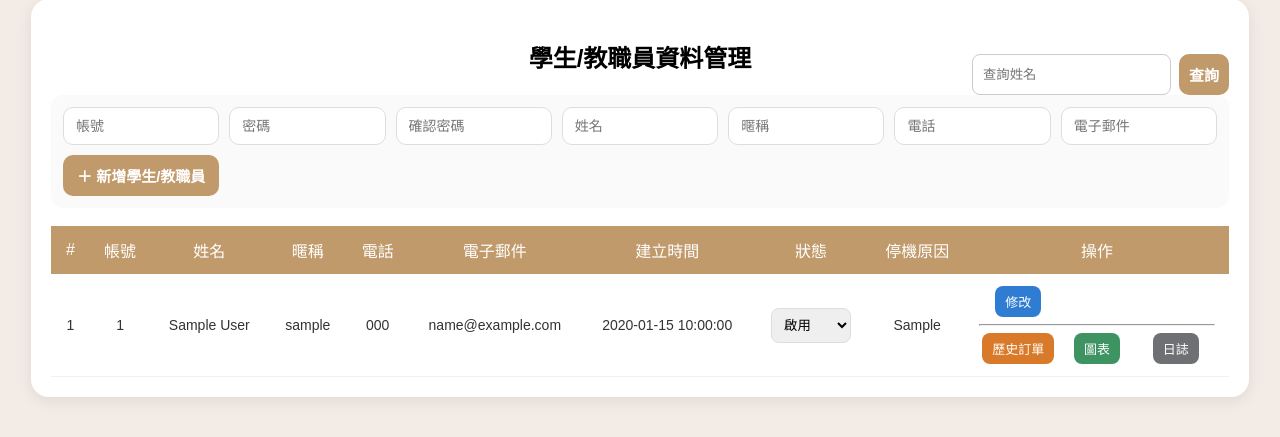
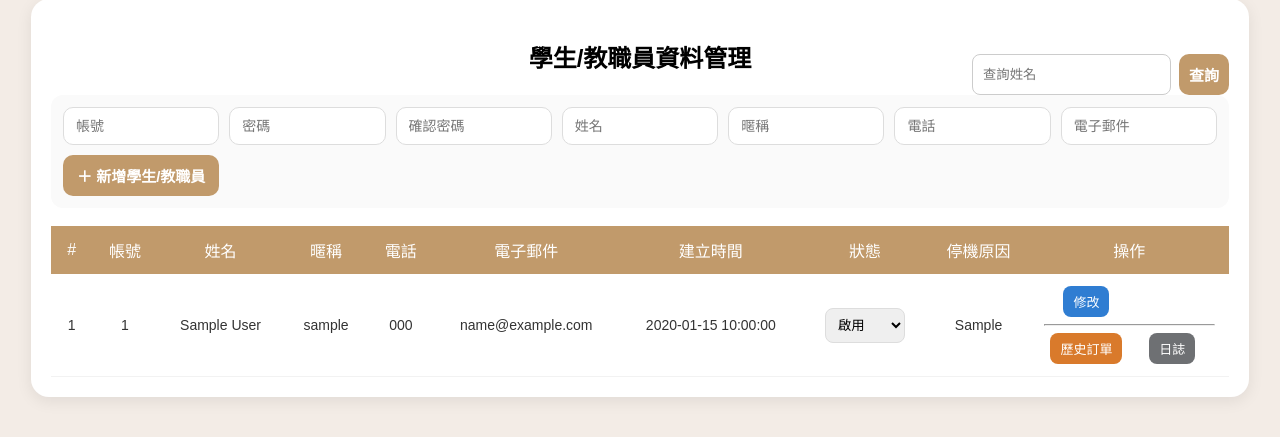
Before and after one commit to wushuhsien/nyust_food, a PHP site: page /admin/student_material.php in a window 1280 px wide. Shown: the part 111-548 px from the top of the page. Run offline with PHP 8.4, Linux system fonts and the light colour scheme; tables that the repository leaves empty or names only in its code hold one stand-in row (values such as "Sample post").

Commit message:
管理員學生/教職員資料管理刪除圖表按鈕、管理員店家資料管理圖表改成菜單按鈕

```diff
--- a/admin/store_material.php
+++ b/admin/store_material.php
@@ -939,6 +939,7 @@ if (isset($_POST['add_store'])) {
                                             </button>
 
                                         </form>
+                                        <button class="btn-chart">菜單</button>
                                     </div>
                                 </div>
 
@@ -948,7 +949,6 @@ if (isset($_POST['add_store'])) {
                                     <button type="button" class="btn-order"
                                         onclick="location.href='store_material_history.php?account=<?= $row['account'] ?>'">歷史訂單</button>
                                     <!-- <button class="btn-rate">評價</button> -->
-                                    <button class="btn-chart">圖表</button>
                                     <button type="button" class="btn-log"
                                         onclick="window.location.href='<?= $row['logUrl'] ?>'">日誌</button>
                                 </div>
--- a/admin/student_material.php
+++ b/admin/student_material.php
@@ -191,7 +191,7 @@ if (isset($_POST['add_student'])) {
 
         .btn-group {
             display: grid;
-            grid-template-columns: repeat(3, 1fr);
+            grid-template-columns: repeat(2, 1fr);
             justify-items: center;
         }
 
@@ -376,7 +376,7 @@ if (isset($_POST['add_student'])) {
                                     <div class="btn-group">
                                         <button type="button" class="btn-order" onclick="location.href='student_material_history.php?account=<?= htmlspecialchars($row['account']) ?>'">歷史訂單</button>
                                         <!-- <button class="btn-rate">評價</button> -->
-                                        <button class="btn-chart">圖表</button>
+                                        <!-- <button class="btn-chart">圖表</button> -->
                                         <button class="btn-log" onclick="window.location.href='<?php echo $logUrl; ?>'">日誌</button>
                                     </div>
                                 </div>
```
